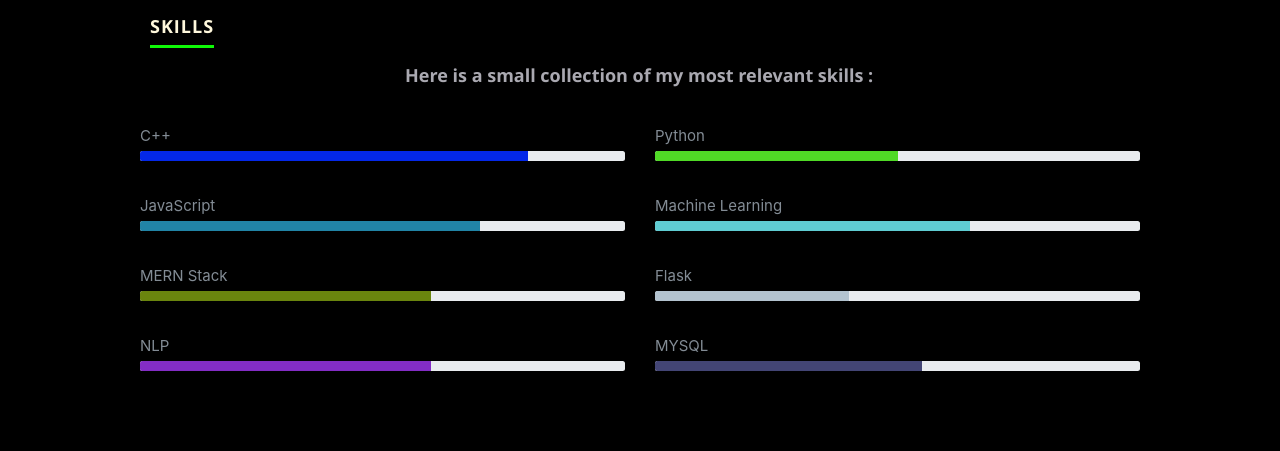
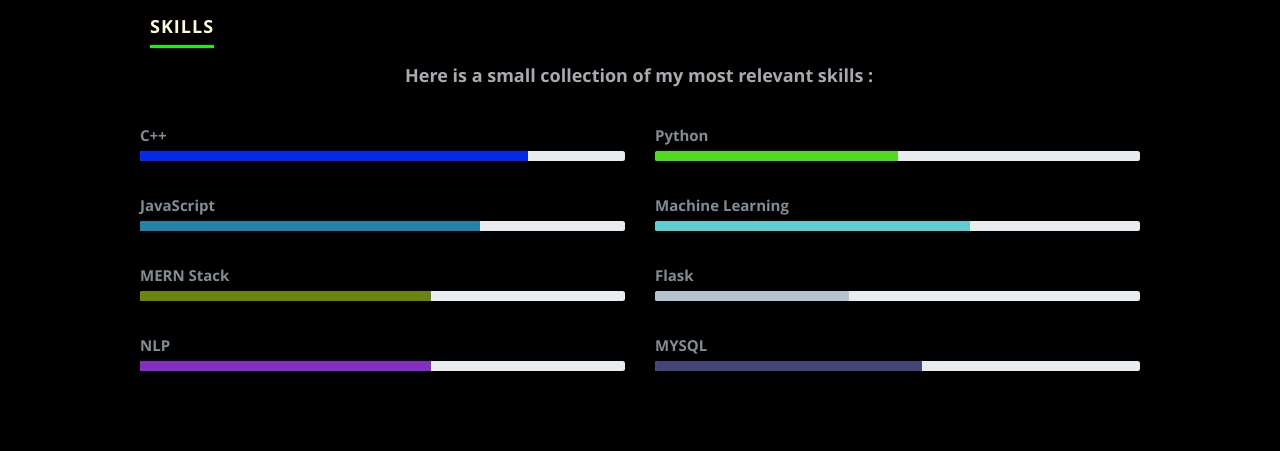
Before and after one commit to tacklesta/Tacklestar-Personal-Website, a React (Create React App) app: page / in a window 1280 px wide. Shown: the part 2360-2811 px from the top of the page. Built offline with nearby package versions, Linux system fonts and the light colour scheme.

Commit message:
Update Resume.js

```diff
--- a/src/components/Resume/Resume.js
+++ b/src/components/Resume/Resume.js
@@ -126,47 +126,47 @@
         <div class="container">
           {/* {skills} */}
         <div class="row">
-            <div class="col-md-6 skills">C++
+            <div class="col-md-6 skills"><strong>C++</strong>
               <div class="progress">
                 <div class="progress-bar" role="progressbar" style={{background:this.getRandomColor(), width:"80%"}} aria-valuenow="85" aria-valuemin="0" aria-valuemax="100"></div>
               </div>
               <br/>
               </div>
-              <div class="col-md-6">Python
+              <div class="col-md-6 skills"><strong>Python</strong>
                 <div class="progress">
                   <div class="progress-bar" role="progressbar" style={{background:this.getRandomColor(), width: '50%'}} aria-valuenow="75" aria-valuemin="0" aria-valuemax="100"></div>
                 </div>
                 <br/></div>
               </div>
               <div class="row">
-                <div class="col-md-6">JavaScript
+                <div class="col-md-6 skills"><strong>JavaScript</strong>
                   <div class="progress">
                     <div class="progress-bar" role="progressbar" style={{background:this.getRandomColor(), width: '70%'}} aria-valuenow="75" aria-valuemin="0" aria-valuemax="100"></div>
                   </div>
                   <br/></div>
-                  <div class="col-md-6">Machine Learning
+                  <div class="col-md-6 skills"><strong>Machine Learning</strong>
                     <div class="progress">
                       <div class="progress-bar" role="progressbar" style={{background:this.getRandomColor(), width: '65%'}} aria-valuenow="70" aria-valuemin="0" aria-valuemax="100"></div>
                     </div>
                     <br/></div>
                   </div>
                   <div class="row">
-                    <div class="col-md-6">MERN Stack
+                    <div class="col-md-6 skills"><strong>MERN Stack</strong>
                       <div class="progress">
                         <div class="progress-bar" role="progressbar" style={{background:this.getRandomColor(), width: '60%'}} aria-valuenow="80" aria-valuemin="0" aria-valuemax="100"></div>
                       </div>
                       <br/></div>
-                          <div class="col-md-6">Flask
+                          <div class="col-md-6 skills"><strong>Flask</strong>
                             <div class="progress">
                               <div class="progress-bar" role="progressbar" style={{background:this.getRandomColor(), width: '40%'}} aria-valuenow="70" aria-valuemin="0" aria-valuemax="100"></div>
                             </div>
                             <br/></div>
-                            <div class="col-md-6">NLP
+                            <div class="col-md-6 skills"><strong>NLP</strong>
                             <div class="progress">
                               <div class="progress-bar" role="progressbar" style={{background:this.getRandomColor(), width: '60%'}} aria-valuenow="70" aria-valuemin="0" aria-valuemax="100"></div>
                             </div>
                             <br/></div>
-                            <div class="col-md-6">MYSQL
+                            <div class="col-md-6 skills"><strong>MYSQL</strong>
                             <div class="progress">
                               <div class="progress-bar" role="progressbar" style={{background:this.getRandomColor(), width: '55%'}} aria-valuenow="70" aria-valuemin="0" aria-valuemax="100"></div>
                             </div>
```
